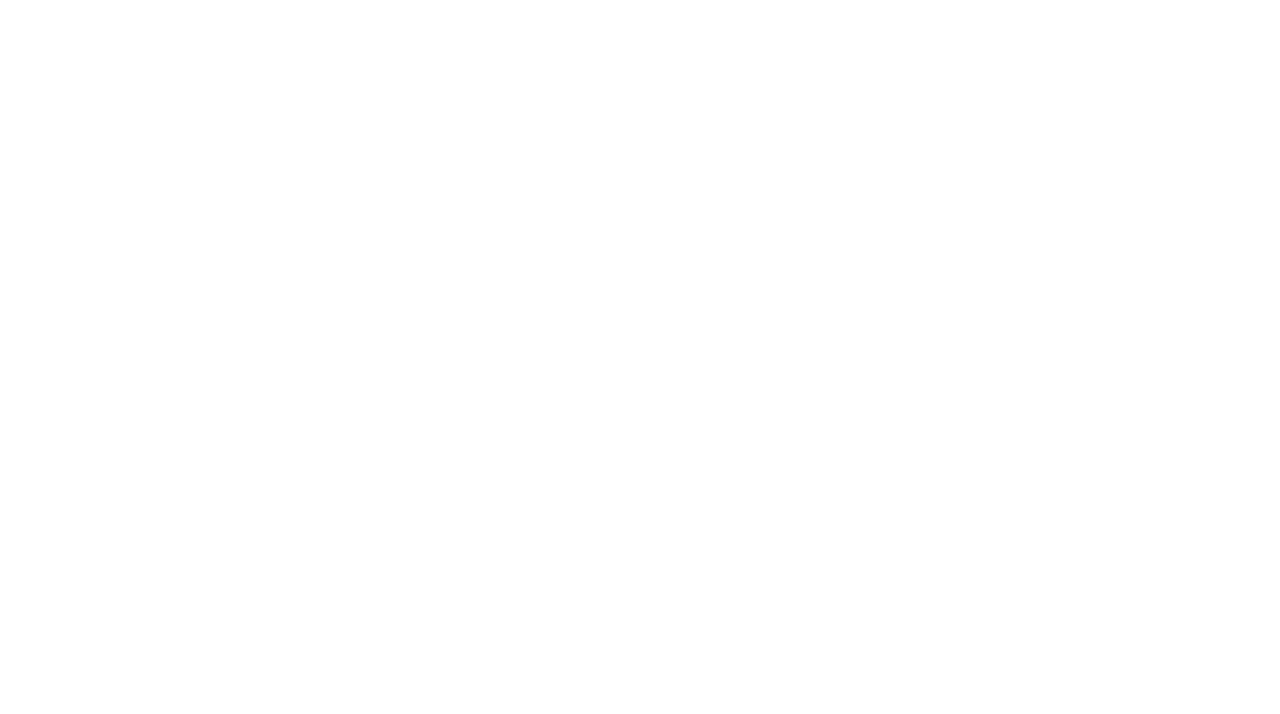
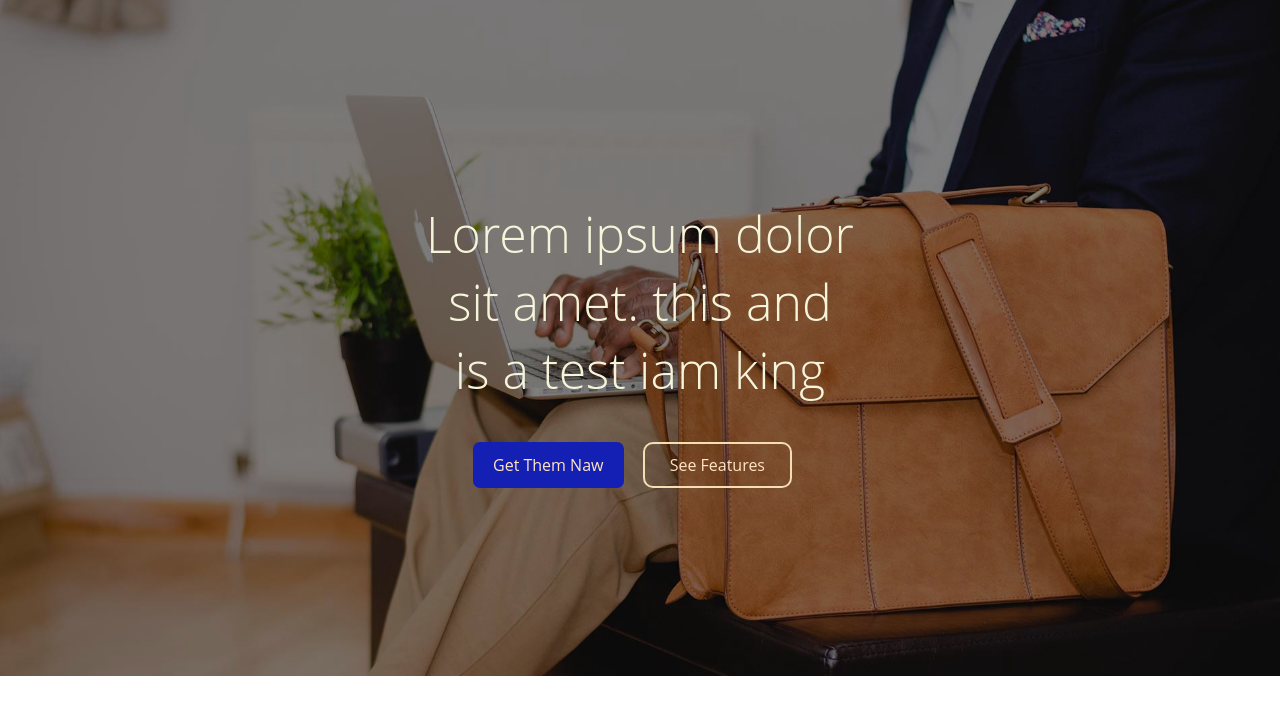
Before and after one commit to kavyian-mx/My-Project-Front, a plain HTML site: page Frame/index.html in a window 1280 px wide. Drawn offline with Linux system fonts and the light colour scheme.

Commit message:
add-header-frame

```diff
--- /dev/null
+++ b/Frame/assets/css/style.css
@@ -0,0 +1,73 @@
+*{
+margin: 0px;
+padding: 0px;
+
+
+}
+
+body{
+
+    font-family: 'Open Sans';
+}
+
+.header{
+
+background-image: linear-gradient(rgba(0,0,0,0.5),rgba(0,0,0,0.5)),url('../Img/image_1.jpg');
+background-size: cover;
+background-position: center;
+background-repeat: no-repeat;
+color: beige;
+text-align: center;
+
+}
+
+.header-box{
+
+
+width: 85%;
+margin: auto;
+padding: 200Px 0;
+
+}
+.header-box p{
+
+    font-size: 50px;
+    font-weight: 300;
+
+}
+
+.div-butten1{
+
+    background:rgb(20, 31, 180);
+    color: bisque;
+    padding: 12px 20px;
+    border-radius: 7px;
+    text-decoration: none;
+}
+.div-butten{
+
+margin-top: 50px;
+}
+
+.div-butten2{
+
+    color: bisque;
+    padding: 10px 25px;
+    border-radius: 7px;
+    text-decoration: none;
+    border:2px solid wheat;
+    border-radius: 10px;
+    margin: 15px;
+
+}
+.div-butten1:hover{
+    background: rgb(0, 17, 255);
+
+
+}
+.div-butten2:hover{
+        background: rgb(255, 255, 255);
+        color: rgb(28, 28, 29);
+
+
+}
--- a/Frame/index.html
+++ b/Frame/index.html
@@ -1,11 +1,30 @@
 <!DOCTYPE html>
 <html lang="en">
+
 <head>
     <meta charset="UTF-8">
     <meta name="viewport" content="width=device-width, initial-scale=1.0">
-    <title>Frame </title>
+    <link rel="stylesheet" href="./assets/css/style.css">
+    <title>FRAME </title>
 </head>
+
 <body>
+    <!-- Start header -->
+    <div class="header">
+        <div class="header-box">
+            <p>Lorem ipsum dolor <br>
+                sit amet. this and <br>
+                is a test iam king <br></p>
+            <div class="div-butten">
+                <a href="#" class="div-butten1">Get Them Naw</a>
+                <a href="#" class="div-butten2">See Features</a>
+            </div>
+        </div>
+    </div>
+    <!-- End header -->
 
+
+    <script src="./assets/js/javascript.js"></script>
 </body>
+
 </html>
```
Also changed, not shown: Frame/assets/Img/image_1.jpg (added), Frame/assets/Img/img_showcase_1.jpg (added), Frame/assets/Img/img_showcase_2.jpg (added), Frame/assets/Img/laptop_1.jpg (added), Frame/assets/Img/person_1.jpg (added), Frame/assets/Img/person_2.jpg (added), Frame/assets/Img/person_3.jpg (added), Frame/assets/js/javascript.js (added).
